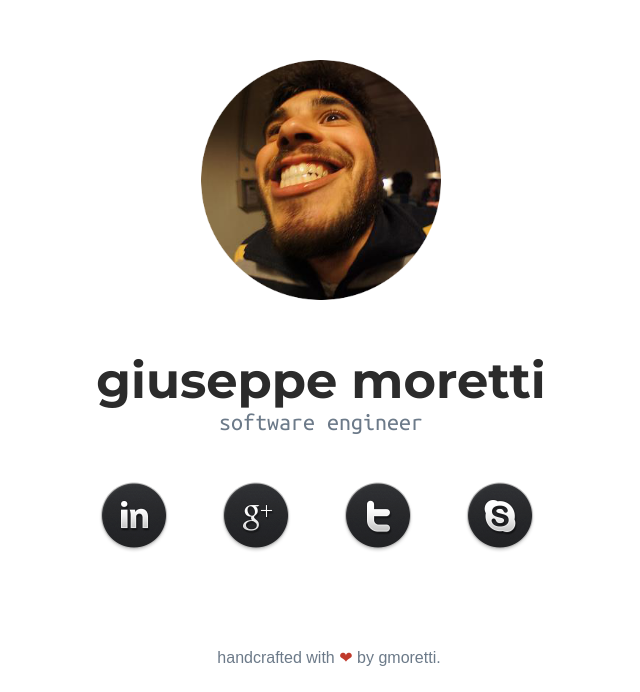
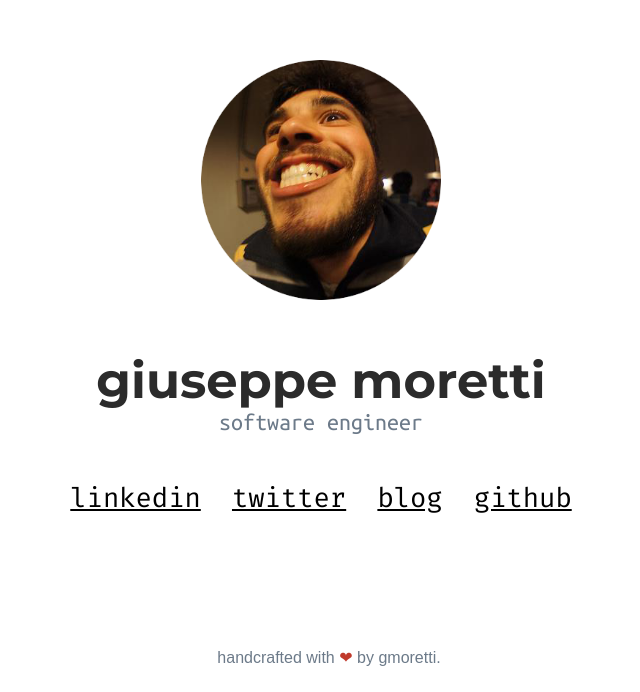
Before and after one commit to gmoretti/vcard, a plain HTML site: page index.html in a window 1280 px wide. Shown: the part 108-800 px from the top of the page, without its empty margins (319-959 px from the left). Drawn offline with Linux system fonts and the light colour scheme.

Commit message:
change images to text and mono font

```diff
--- a/css/style.css
+++ b/css/style.css
@@ -27,18 +27,21 @@ body{
 }
 
 .contactLinks{
+  margin-top: 3em;
   display: block;
   text-align: center;
-  padding-left: 2.5em;
 }
 
-.contactLink{
-  margin-top: 3em;
-  padding-right: 3em;
+.socialNetworkLink{
+  font-family: 'Fira Mono', monospace;
+  padding-left: 0.5em;
+  padding-right: 0.5em;
+  font-size: 1.7em;
+  color: black;
 }
 
 footer {
-  position:absolute;
+  position: fixed;
   bottom:0;
   width:100%;
   height:60px;   /* Height of the footer */
--- a/index.html
+++ b/index.html
@@ -4,20 +4,22 @@
     <link rel="stylesheet" href="css/style.css" media="screen" title="no title" charset="utf-8">
     <link href="https://fonts.googleapis.com/css?family=Montserrat:700" rel="stylesheet" type="text/css">
     <link href="https://fonts.googleapis.com/css?family=Ubuntu+Mono&display=swap" rel="stylesheet">
+    <link href="https://fonts.googleapis.com/css?family=Fira+Mono&display=swap" rel="stylesheet">
 
     <meta charset="utf-8">
     <title>Giuseppe Moretti</title>
   </head>
   <body>
+
     <div class="container">
       <img id="profile" src="img/profile.png" alt="Me!" />
       <h1 id="mainTitle">giuseppe moretti</h1>
       <div class="subtitle">software engineer</div>
       <div class="contactLinks">
-        <img class="contactLink" src="/img/linkedIn.png" alt="" />
-        <img class="contactLink" src="/img/gplus.png" alt="" />
-        <img class="contactLink" src="/img/twitter.png" alt="" />
-        <img class="contactLink" src="/img/skype.png" alt="" />
+        <a href="https://www.linkedin.com/in/giuseppemc/" class="socialNetworkLink">linkedin</a>
+        <a href="https://twitter.com/gmoretti" class="socialNetworkLink">twitter</a>
+        <a href="https://blog.morettigiuseppe.com/" class="socialNetworkLink">blog</a>
+        <a href="https://github.com/gmoretti" class="socialNetworkLink">github</a>
       </div>
       <footer>
         <p class="love">handcrafted with <span id="heart">&#10084;</span> by gmoretti.</p>
@@ -25,4 +27,12 @@
     </div>
 
   </body>
+  <script>
+    document.write(
+      '<script src="http://' +
+        (location.host || '${1:127.0.0.1}').split(':')[0] +
+        ':${2:8080}/livereload.js?snipver=1"></' +
+        'script>'
+    );
+  </script>
 </html>
```
